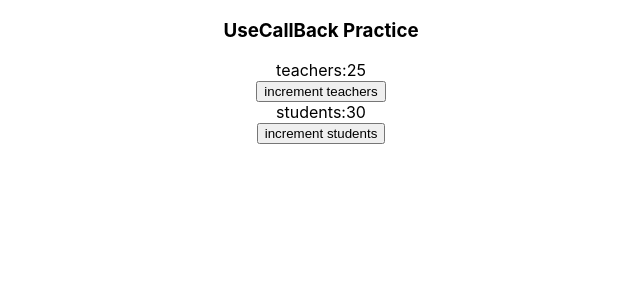
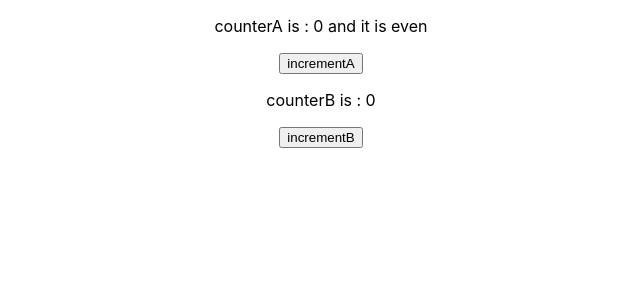
Before and after one commit to ProvaPaul/-ReactJS-Learning, a React (Create React App) app: page / in a window 1280 px wide. Shown: the top 300 px of the page, without its empty margins (319-959 px from the left). Built offline with nearby package versions, Linux system fonts and the light colour scheme.

Commit message:
useMemo Hook

```diff
--- a/src/App.js
+++ b/src/App.js
@@ -34,6 +34,7 @@ import ComponentZ from './components/UseContextWithReducer/ComponentZ'
 import UseStateDataFetch from './components/UseState and UseReducer/UseStateDataFetch';
 import UseReducerDataFetch from './components/UseState and UseReducer/UseReducerDataFetch';
 import MainComponent from './components/UseCallBackHook/MainComponent';
+import MyMemoCounter from './components/UseMemoHook/MyMemoCounter';
 // for understanding useState and useReducer
 
 // export const CountContext = React.createContext()
@@ -98,7 +99,8 @@ function App() {
 
       {/* <UseStateDataFetch/> */}
       {/* <UseReducerDataFetch/> */}
-      <MainComponent/>
+      {/* <MainComponent/> */}
+      <MyMemoCounter/>
 
       </div>
     // </CountContext.Provider>
--- /dev/null
+++ b/src/components/UseMemoHook/MyMemoCounter.js
@@ -0,0 +1,32 @@
+import React, { useMemo, useState } from 'react'
+
+export default function MyMemoCounter() {
+    const [counterA,setCounterA]=useState(0);
+    const [counterB,setCounterB]=useState(0);
+
+    const incrementA=()=>{
+        setCounterA(counterA+1)
+    }
+    const incrementB=()=>{
+        setCounterB(counterB+1)
+    }
+
+        const evenNumber=useMemo((result)=>{
+        let i=0;
+        while(i<200000000) i++; //for this the process becomes very slow
+        result= counterA%2 ===0
+        return result
+    },[counterA])
+  return (
+    <div>
+        <div>
+            <p>counterA is : {counterA} and it is {evenNumber ? "even" : "odd" }</p>
+            <button onClick={incrementA}>incrementA</button>
+        </div>
+        <div>
+            <p>counterB is : {counterB}</p>
+            <button onClick={incrementB}>incrementB</button>
+        </div>
+    </div>
+  )
+}
```
